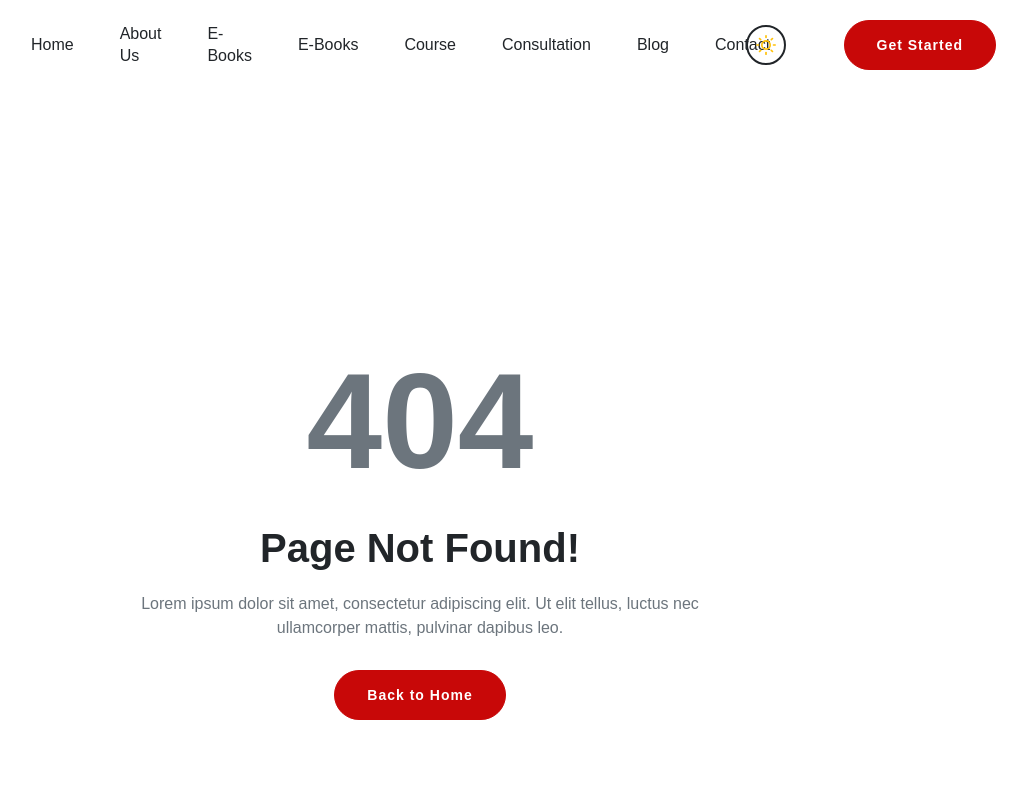
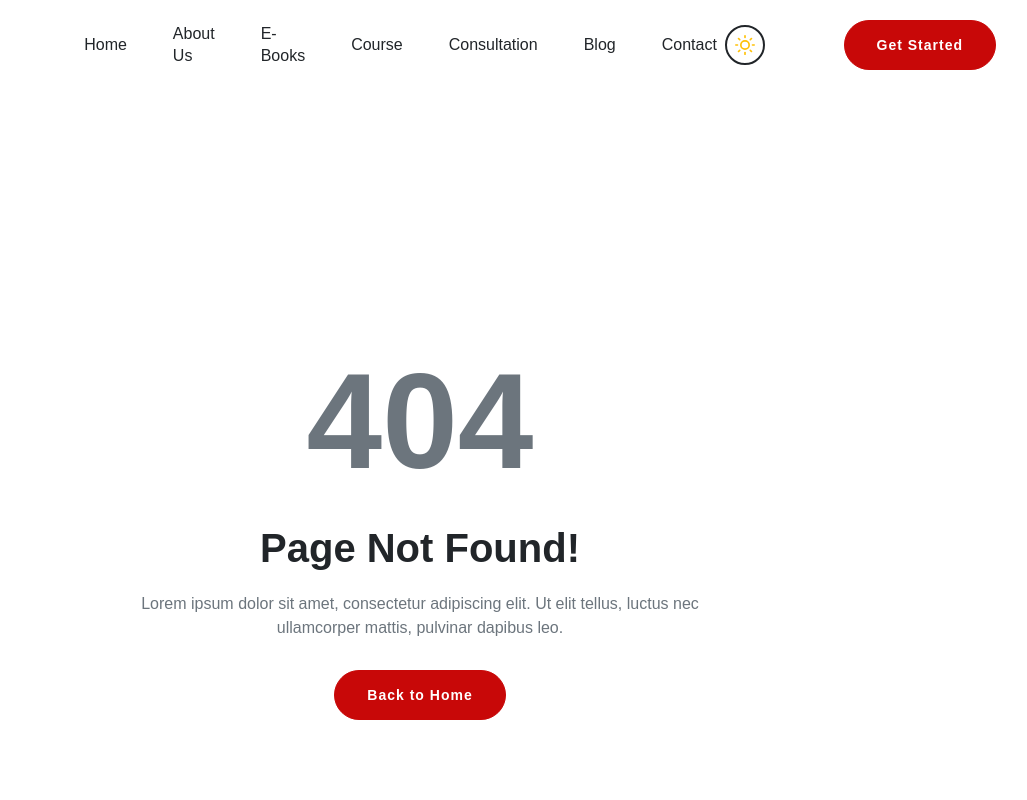
Before and after one commit to Junaid212/Siddiui.digital, a React (Vite) app: page / in a window 1280 px wide. Shown: the top 800 px of the page, without its empty margins (220-1247 px from the left). Built offline with nearby package versions, Linux system fonts and the light colour scheme; a web font is replaced by a local one.

Commit message:
nav bar3

```diff
--- a/src/Components/Header/header.jsx
+++ b/src/Components/Header/header.jsx
@@ -299,24 +299,24 @@ const Navbar = () => {
                                         </NavLink>
                                     </li>
 
-                                    <li className="nav-item dropdown">
+                                    {/* <li className="nav-item dropdown">
                                         <a
                                             className={`nav-link dropdown-toggle ${
                                                 isDropdownActive(["/services", "/service-detail"]) ? "active" : ""
                                             }`}
                                             href="/ebooks"
                                             role="button"
-                                            // data-bs-toggle="dropdown"
+                                            data-bs-toggle="dropdown"
                                             aria-expanded="false"
                                         >
                                             E-Books
-                                            {/* <i className="fa-solid fa-angle-down"></i> */}
+                                            <i className="fa-solid fa-angle-down"></i>
                                         </a                                                                                 >
                                         <ul className="dropdown-menu">
                                             <li><NavLink to="#" className="dropdown-item" onClick={closeMenu}>Service</NavLink></li>
                                             <li><NavLink to="#" className="dropdown-item" onClick={closeMenu}>Service Details</NavLink></li>
                                         </ul>
-                                    </li>
+                                    </li> */}
 
                                     <li className="nav-item dropdown">
                                         <a
```
